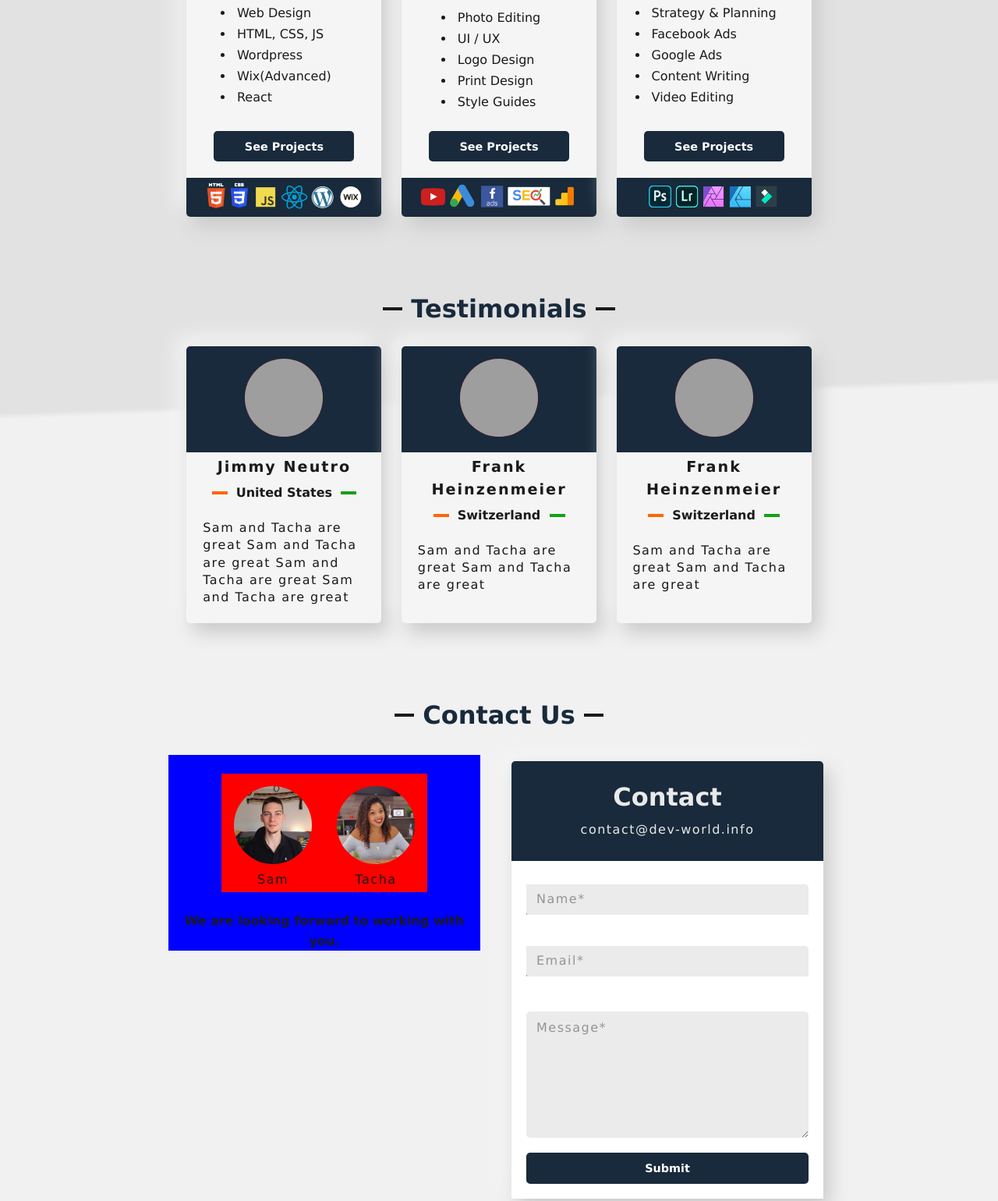
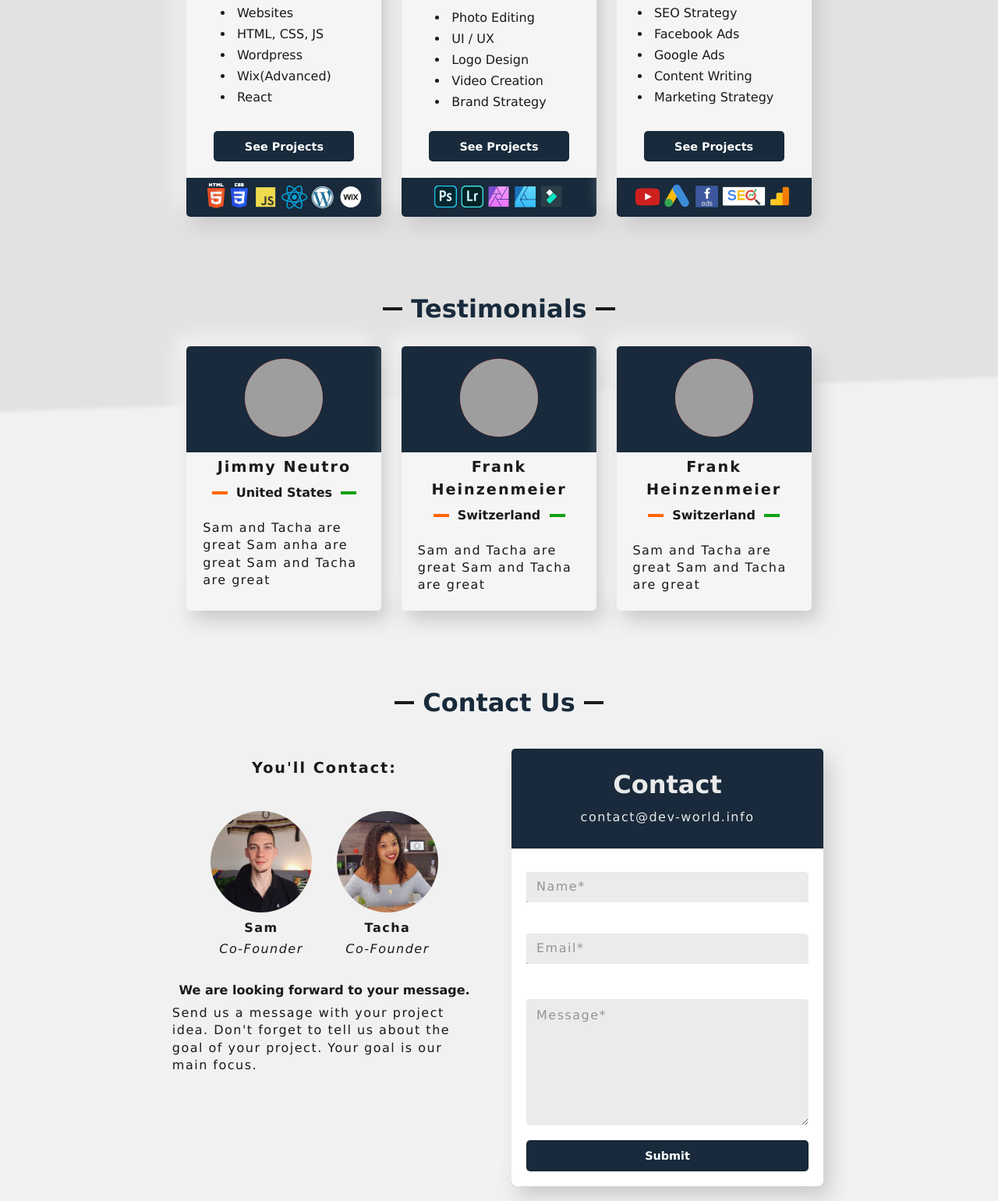
Before and after one commit to samfromaway/dev-world-agency01, a Gatsby site: page / in a window 1280 px wide. Shown: the part 2049-3589 px from the top of the page at 78% size. Built offline with nearby package versions, Linux system fonts and the light colour scheme; Gatsby itself is replaced by a stand-in of ours; grey boxes are pictures that could not be loaded.

Commit message:
deploy issue fix

```diff
--- a/src/components/aboutUsBox/about-us-box.css
+++ b/src/components/aboutUsBox/about-us-box.css
@@ -3,7 +3,6 @@
   min-width: 320px;
   max-width: 400px;
   flex: 1;
-  background-color: blue;
 }
 
 .about-us-box-img-wrapper {
@@ -13,14 +12,26 @@
   margin: 1.5rem;
 }
 
+.about-us-box-title {
+  margin-top: 1em;
+}
+
 .about-us-box-img {
   border-radius: 500px;
-  width: 100px;
+  width: 130px;
   margin: 1em 1em 0 1em;
 }
 
-.person-box {
-  background-color: red;
+.person-box-name {
+  font-weight: 700;
+}
+
+.person-box-position {
+  font-style: italic;
+}
+
+.about-us-box-text {
+  text-align: left;
 }
 
 @media screen and (max-width: 855px) {
--- a/src/components/aboutUsBox/aboutUsBox.js
+++ b/src/components/aboutUsBox/aboutUsBox.js
@@ -6,18 +6,25 @@ import Tacha from '../../images/tacha.jpg';
 const AboutUsBox = props => {
   return (
     <div className="about-us-box">
+      <h3 className="about-us-box-title">You'll Contact:</h3>
       <div class="about-us-box-img-wrapper">
         <div className="person-box">
           <img class="about-us-box-img" alt="Logo" src={Sam} />
-          <p>Sam</p>
+          <p className="person-box-name">Sam</p>
+          <p className="person-box-position">Co-Founder</p>
         </div>
         <div className="person-box">
           <img class="about-us-box-img" alt="Logo" src={Tacha} />
-          <p>Tacha</p>
+          <p className="person-box-name">Tacha</p>
+          <p className="person-box-position">Co-Founder</p>
         </div>
       </div>
+      <h4>We are looking forward to your message.</h4>
       <div class="about-us-box-text">
-        <h4>We are looking forward to working with you.</h4>
+        <p>
+          Send us a message with your project idea. Don't forget to tell us
+          about the goal of your project. Your goal is our main focus.
+        </p>
       </div>
     </div>
   );
--- a/src/components/contactForm/contact-form.css
+++ b/src/components/contactForm/contact-form.css
@@ -28,6 +28,7 @@
 .contact-form {
   background-color: white;
   padding: 0.3em 1.2rem 1.2rem 1.2rem;
+  border-radius: 0 0 var(--main-border-radius) var(--main-border-radius);
 }
 
 /*------------------------------------------------------------------
--- a/src/components/imgContent01/ImgContent01.js
+++ b/src/components/imgContent01/ImgContent01.js
@@ -1,5 +1,5 @@
 import React from 'react';
-import './imgContent01.css';
+import './img-content01.css';
 
 const ImgContent01 = props => {
   return (
--- a/src/pages/index.js
+++ b/src/pages/index.js
@@ -6,9 +6,9 @@ import Layout from '../components/layout';
 import SEO from '../components/seo';
 import Hero from '../components/hero01/Hero01';
 import ImgContent01 from '../components/imgContent01/ImgContent01';
-import Card01 from '../components//card01/Card01';
+import Card01 from '../components/card01/Card01';
 import Card02 from '../components/card02/Card02';
-import StickyBar from '../components/StickyBar/StickyBar';
+import StickyBar from '../components/stickyBar/StickyBar';
 import AboutUsBox from '../components/aboutUsBox/AboutUsBox';
 import ContactForm from '../components/contactForm/ContactForm';
 
@@ -57,7 +57,7 @@ const IndexPage = () => (
           icon={Web}
           title="Web Development"
           listItems={[
-            'Web Design',
+            'Websites',
             'HTML, CSS, JS',
             'Wordpress',
             'Wix(Advanced)',
@@ -74,26 +74,26 @@ const IndexPage = () => (
             'Photo Editing',
             'UI / UX',
             'Logo Design',
-            'Print Design',
-            'Style Guides',
+            'Video Creation',
+            'Brand Strategy',
           ]}
           buttonText="See Projects"
           buttonPath="/about"
-          logos={MarketingLogos}
+          logos={DesignLogos}
         />
         <Card01
           icon={Marketing}
           title="Online Marketing"
           listItems={[
-            'Strategy & Planning',
+            'SEO Strategy',
             'Facebook Ads',
             'Google Ads',
             'Content Writing',
-            'Video Editing',
+            'Marketing Strategy',
           ]}
           buttonText="See Projects"
           buttonPath="/about"
-          logos={DesignLogos}
+          logos={MarketingLogos}
         />
       </div>
     </section>
@@ -106,7 +106,7 @@ const IndexPage = () => (
           title="Jimmy Neutro"
           img="https://image.cnbcfm.com/api/v1/image/105595209-1543339207911gettyimages-1069148086.jpeg?v=1543339234"
           subTitle="United States"
-          desc="Sam and Tacha are great Sam and Tacha are great Sam and Tacha are great Sam and Tacha are great"
+          desc="Sam and Tacha are great Sam anha are great Sam and Tacha are great"
         />
         <Card02
           title="Frank Heinzenmeier"
--- a/src/styles/1-base/typography.css
+++ b/src/styles/1-base/typography.css
@@ -39,7 +39,8 @@ h6 {
 }
 
 p,
-span {
+span,
+i {
   font-size: 1rem;
   line-height: 1.4;
   letter-spacing: 1.5px;
```
Also changed, not shown: src/components/imgContent01/img-content01.css (renamed from src/components/imgContent01/imgcontent01.css).
